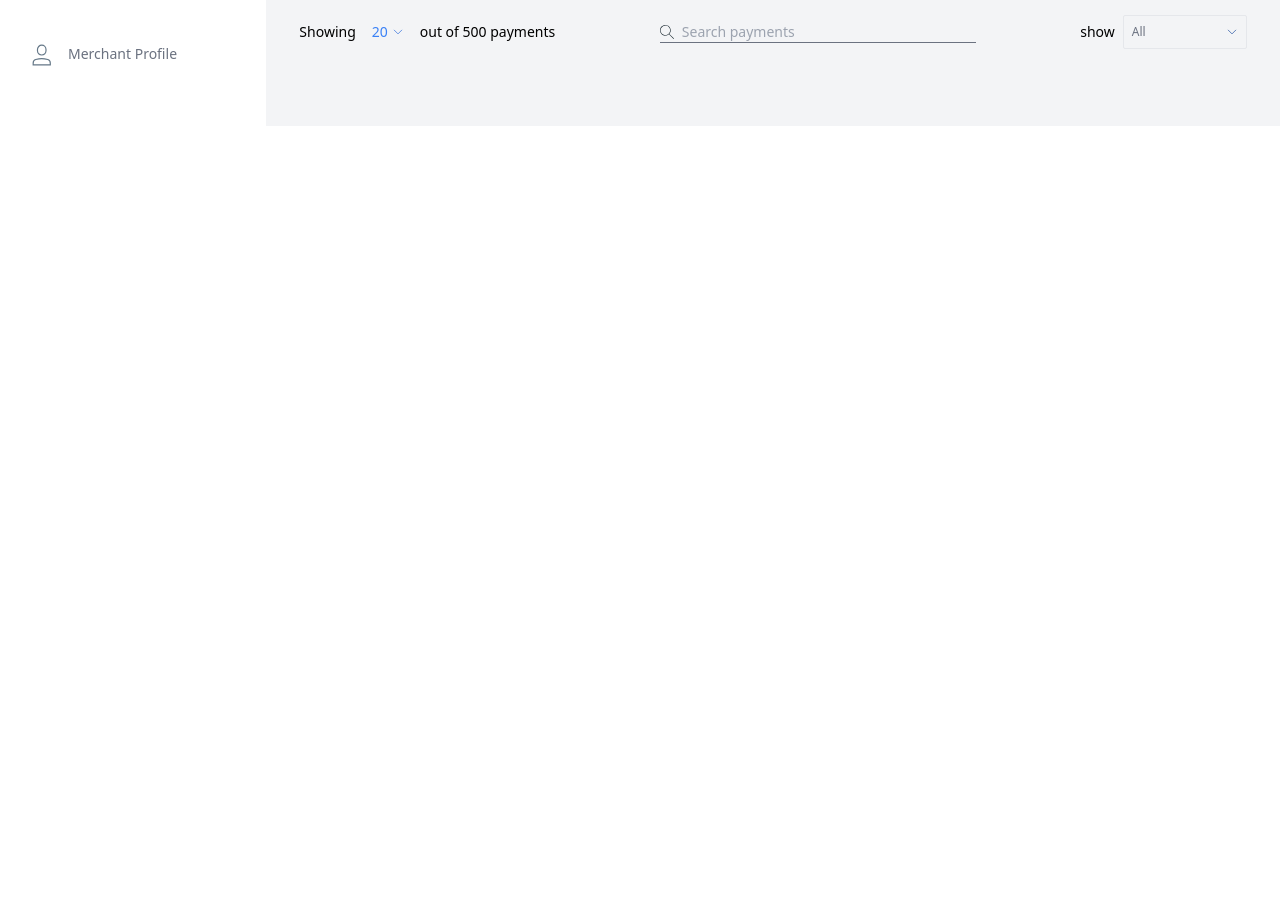
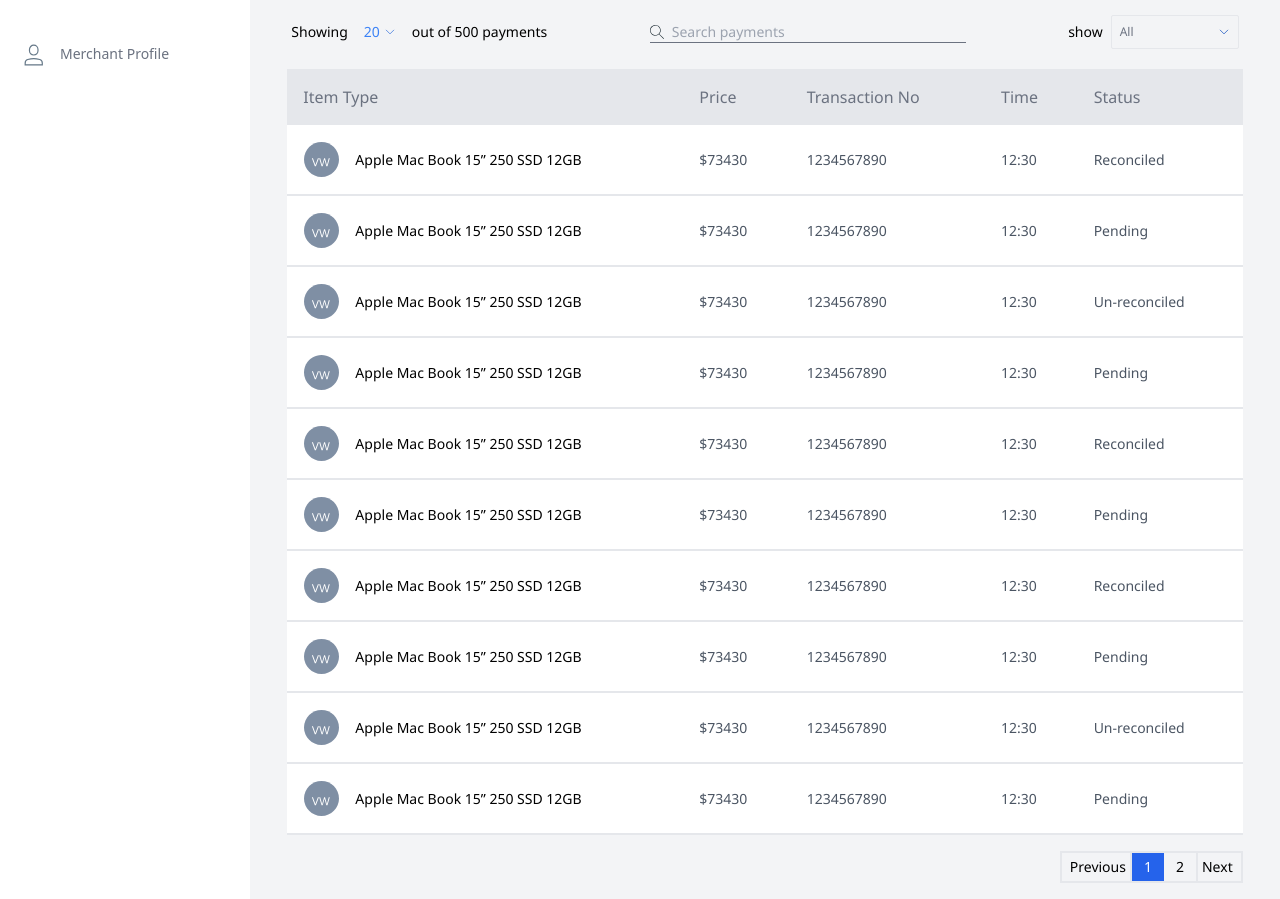
Before and after one commit to 8writes/craaft, a Next.js app: page / in a window 1280 px wide. Shown: the part 654-1553 px from the top of the page. Before the commit the page ends 800 px from the top, so only its background shows below. Built offline with nearby package versions, Linux system fonts and the light colour scheme.

Commit message:
added data to table

```diff
--- a/src/navigation/vertical/index.jsx
+++ b/src/navigation/vertical/index.jsx
@@ -72,8 +72,8 @@
   ]
 
   return (
-    <section className='bg-white lg:grid py-12  text-gray-500 hidden '>
-      <div className='mx-auto'>
+    <section className='bg-white lg:block py-12  text-gray-500 hidden '>
+      <div className='flex justify-center'>
         <button className='bg-green-600 px-8 py-3 cursor-pointer rounded-full text-xs font-semibold uppercase text-white'>
           Generate Invoice
         </button>
@@ -82,13 +82,13 @@
         {navigationItems.map((item, index) => (
           <div key={index}>
             {item.sectionTitle ? (
-              <div className='section-title px-10 mt-7 mb-3'>
+              <div className='section-title px-6 mt-7 mb-3'>
                 {item.sectionTitle}
               </div>
             ) : (
               <Link href={item.path}>
                 <div
-                  className={`nav-item text-sm px-7 py-2 flex gap-4 my-1
+                  className={`nav-item text-sm px-5 py-2 flex gap-4 my-1
                     ${
                       item.path === '/'
                         ? 'bg-blue-100 border-l-4 border-blue-600'
--- a/src/views/Overview/table.jsx
+++ b/src/views/Overview/table.jsx
@@ -3,10 +3,20 @@
 import Image from 'next/image'
 import searchIcon from '../../../public/searchIcon.svg'
 import { useState } from 'react'
+import avatar from '../../../public/avatar.svg'
 
-
+const columns = [
+  { id: 'item', label: 'Item Type' },
+  { id: 'price', label: 'Price' },
+  { id: 'transaction', label: 'Transaction No' },
+  { id: 'time', label: 'Time' },
+  { id: 'status', label: 'Status' },
+]
 
 const Table = () => {
+  const [page, setPage] = useState(0)
+  const [rowsPerPage ] = useState(10)
+
   const [isDropdownOpen2, setIsDropdownOpen2] = useState(false)
   const [selectedValue, setSelectedValue] = useState('All')
 
@@ -16,8 +26,41 @@
 
   const value2 = ['All', 'Reconciled', 'Un Reconciled', 'Settled', 'Unsettled']
 
+  const generateDummyData = () => {
+    const dummyData = []
+
+      for (let i = 1; i <= 20; i++) {
+         const status = i % 2 === 0 ? 'Pending' : i % 3 === 0 ? 'Un-reconciled' : 'Reconciled';
+
+      const row = {
+        id: i,
+        item: 'Apple Mac Book 15” 250 SSD 12GB',
+        price: '$73430',
+        transaction: '1234567890',
+        time: '12:30',
+        status
+      }
+
+      dummyData.push(row)
+    }
+
+    return dummyData
+  }
+
+  const data = generateDummyData()
+
+  const handlePrevPage = () => {
+    setPage((prevPage) => Math.max(prevPage - 1, 0))
+  }
+
+  const handleNextPage = () => {
+    setPage((prevPage) =>
+      Math.min(prevPage + 1, Math.ceil(data.length / rowsPerPage) - 1)
+    )
+  }
+
   return (
-    <section>
+    <section className='font-noto'>
       <div className='Table-Header my-5 px-1'>
         <p className='text-3xl'>Payments</p>
         <div className='flex my-5 justify-between items-center'>
@@ -59,15 +102,15 @@
             <p className='text-sm'>show</p>
             <span
               onClick={toggleDropdown2}
-              className='flex relative items-center border p-2 gap-20 cursor-pointer rounded-sm border-gray-200'>
+              className='flex relative items-center border w-32 p-2 justify-between cursor-pointer rounded-sm border-gray-200'>
               <p className='text-xs text-gray-500'>{selectedValue}</p>
               <svg
                 xmlns='http://www.w3.org/2000/svg'
                 fill='none'
                 viewBox='0 0 24 24'
                 strokeWidth={1.5}
-                stroke='#2b57a3'
-                className='w-3 h-3'>
+                stroke='#1251bf'
+                className='w-3 h-4'>
                 <path
                   strokeLinecap='round'
                   strokeLinejoin='round'
@@ -92,7 +135,72 @@
           </div>
         </div>
       </div>
-      <div className='Table-Body'></div>
+      <div className='Table-Body overflow-y-auto'>
+        {data && data.length > 0 ? (
+          <div>
+            <table className='your-table-styles w-full'>
+              <thead className='bg-gray-200 p-4'>
+                <tr>
+                  {columns.map((column) => (
+                    <th key={column.id} className='text-start text-base font-normal p-4 text-gray-500'>
+                      {column.label}
+                    </th>
+                  ))}
+                </tr>
+              </thead>
+              <tbody className='bg-white'>
+                {data
+                  .slice(page * rowsPerPage, (page + 1) * rowsPerPage)
+                  .map((row) => (
+                    <tr key={row.id} className='border-b-2'>
+                      <td className='flex items-center text-sm'>
+                        <Image
+                          src={avatar}
+                          alt='Image'
+                          width={35}
+                          height={35}
+                          className='m-4'
+                        />
+                        {row.item}
+                      </td>
+                      {columns.slice(1).map((column) => (
+                        <td key={column.id} className='text-start text-sm p-4 text-gray-600'>
+                          {column.format && typeof row[column.id] === 'number'
+                            ? column.format(row[column.id])
+                            : row[column.id]}
+                        </td>
+                      ))}
+                    </tr>
+                  ))}
+              </tbody>
+            </table>
+            <div className='pagination flex justify-end my-4'>
+              <span className=' flex items-center border-2 text-sm px-1'>
+                <button
+                  className=' border-r-2 p-1'
+                  onClick={handlePrevPage}
+                  disabled={page === 0}>
+                  Previous
+                </button>
+                <span className='py-1 px-3 bg-blue-600 text-white'>
+                  {page + 1}
+                </span>
+                <span className='py-1 px-3'>
+                  {Math.ceil(data.length / rowsPerPage)}
+                </span>
+                <button
+                  className=' border-l-2 p-1'
+                  onClick={handleNextPage}
+                  disabled={page === Math.ceil(data.length / rowsPerPage) - 1}>
+                  Next
+                </button>
+              </span>
+            </div>
+          </div>
+        ) : (
+          <p>No data available</p>
+        )}
+      </div>
     </section>
   )
 }
```
Also changed, not shown: public/avatar.svg (added), src/components/typography/index.jsx (deleted), src/context/dataContext.jsx (deleted).
